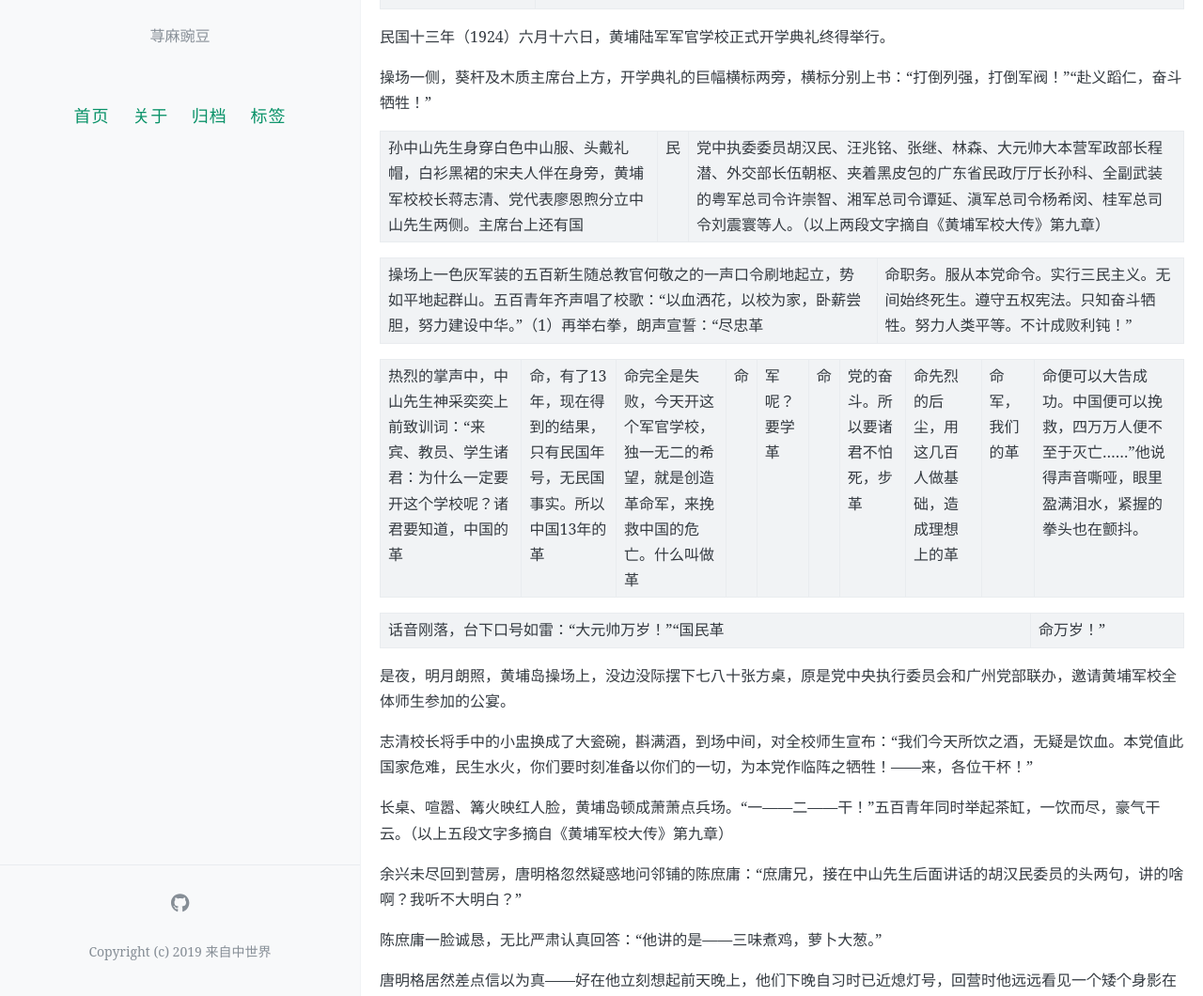
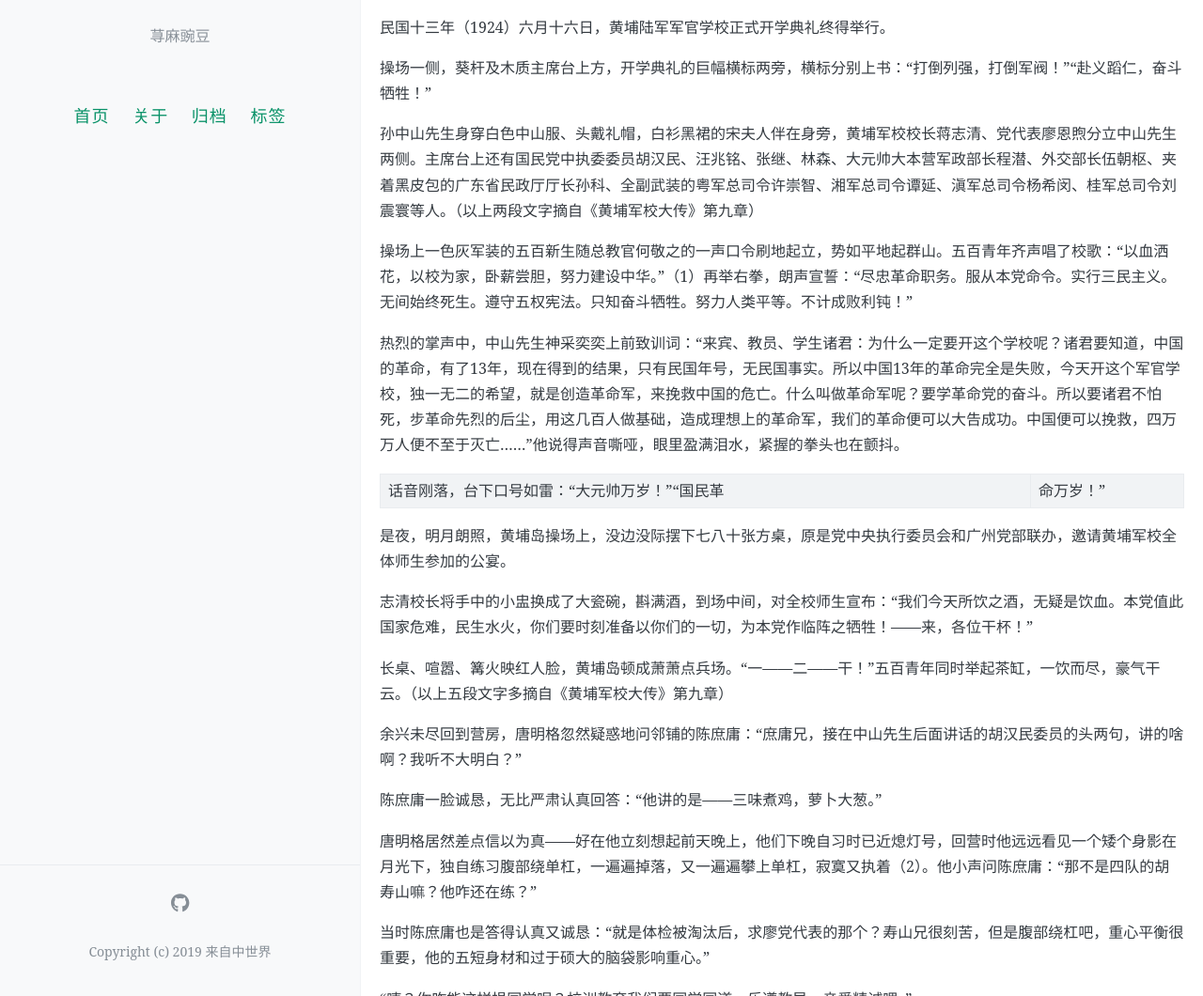
Before and after one commit to qianmawandou/frozenground06, a Jekyll site: the page built from _posts/2022-04-10-chapter06.md, in a window 1280 px wide and 1400 px high, scrolled down 1929 px. Shown: the part 340-1400 px from the top of the window at 94% size. Built offline with Jekyll 4.4.1, drawn with Linux system fonts in a browser that asks for light colours; comment, search, counter and statistics services are not loaded; some of the changed text lies outside the part shown.

Commit message:
Update 2022-04-10-chapter06.md

```diff
--- a/_posts/2022-04-10-chapter06.md
+++ b/_posts/2022-04-10-chapter06.md
@@ -78,18 +78,18 @@ comments: true
 
 所衣者，灰军装及衬衣裤一套，蹬草鞋，宿区无浴室、终日汗湿复捂干，人人军装后背凝满盐花；所食者，大锅推马勺，粗蔬淡饭，难见荤腥，还须狼吞虎咽方可在规定时间内得以果腹；所住者，草棚内的十几张稻草地铺，羊城湿热，被褥泛潮，虽有纱布蚊帐，仍难防蚊虫成群；所行者，开学典礼前的集训期间，不得离开黄埔岛，每日出操，风雨无阻，哪怕操场紧靠珠江口，日逢涨潮，操场中水漫数寸……
 
-而此种紧张单调的军事生活一旦和信仰、革|命、青春等结合一起，却如同所有宗教中长途跋涉朝圣的虔诚心灵一般，得以升华出无尽斗志和行动力——一个人的时间就那么多，若不用于思考，必用于行动。五百学员，无人叫苦，无人退缩，人人脱胎换骨去适应。
+而此种紧张单调的军事生活一旦和信仰、革命、青春等结合一起，却如同所有宗教中长途跋涉朝圣的虔诚心灵一般，得以升华出无尽斗志和行动力——一个人的时间就那么多，若不用于思考，必用于行动。五百学员，无人叫苦，无人退缩，人人脱胎换骨去适应。
 
 
 民国十三年（1924）六月十六日，黄埔陆军军官学校正式开学典礼终得举行。
 
 操场一侧，葵杆及木质主席台上方，开学典礼的巨幅横标两旁，横标分别上书：“打倒列强，打倒军阀！”“赴义蹈仁，奋斗牺牲！”
 
-孙中山先生身穿白色中山服、头戴礼帽，白衫黑裙的宋夫人伴在身旁，黄埔军校校长蒋志清、党代表廖恩煦分立中山先生两侧。主席台上还有国|民|党中执委委员胡汉民、汪兆铭、张继、林森、大元帅大本营军政部长程潜、外交部长伍朝枢、夹着黑皮包的广东省民政厅厅长孙科、全副武装的粤军总司令许崇智、湘军总司令谭延、滇军总司令杨希闵、桂军总司令刘震寰等人。（以上两段文字摘自《黄埔军校大传》第九章）
+孙中山先生身穿白色中山服、头戴礼帽，白衫黑裙的宋夫人伴在身旁，黄埔军校校长蒋志清、党代表廖恩煦分立中山先生两侧。主席台上还有国民党中执委委员胡汉民、汪兆铭、张继、林森、大元帅大本营军政部长程潜、外交部长伍朝枢、夹着黑皮包的广东省民政厅厅长孙科、全副武装的粤军总司令许崇智、湘军总司令谭延、滇军总司令杨希闵、桂军总司令刘震寰等人。（以上两段文字摘自《黄埔军校大传》第九章）
 
-操场上一色灰军装的五百新生随总教官何敬之的一声口令刷地起立，势如平地起群山。五百青年齐声唱了校歌：“以血洒花，以校为家，卧薪尝胆，努力建设中华。”（1）再举右拳，朗声宣誓：“尽忠革|命职务。服从本党命令。实行三民主义。无间始终死生。遵守五权宪法。只知奋斗牺牲。努力人类平等。不计成败利钝！”
+操场上一色灰军装的五百新生随总教官何敬之的一声口令刷地起立，势如平地起群山。五百青年齐声唱了校歌：“以血洒花，以校为家，卧薪尝胆，努力建设中华。”（1）再举右拳，朗声宣誓：“尽忠革命职务。服从本党命令。实行三民主义。无间始终死生。遵守五权宪法。只知奋斗牺牲。努力人类平等。不计成败利钝！”
 
-热烈的掌声中，中山先生神采奕奕上前致训词：“来宾、教员、学生诸君：为什么一定要开这个学校呢？诸君要知道，中国的革|命，有了13年，现在得到的结果，只有民国年号，无民国事实。所以中国13年的革|命完全是失败，今天开这个军官学校，独一无二的希望，就是创造革命军，来挽救中国的危亡。什么叫做革|命|军呢？要学革|命|党的奋斗。所以要诸君不怕死，步革|命先烈的后尘，用这几百人做基础，造成理想上的革|命军，我们的革|命便可以大告成功。中国便可以挽救，四万万人便不至于灭亡……”他说得声音嘶哑，眼里盈满泪水，紧握的拳头也在颤抖。
+热烈的掌声中，中山先生神采奕奕上前致训词：“来宾、教员、学生诸君：为什么一定要开这个学校呢？诸君要知道，中国的革命，有了13年，现在得到的结果，只有民国年号，无民国事实。所以中国13年的革命完全是失败，今天开这个军官学校，独一无二的希望，就是创造革命军，来挽救中国的危亡。什么叫做革命军呢？要学革命党的奋斗。所以要诸君不怕死，步革命先烈的后尘，用这几百人做基础，造成理想上的革命军，我们的革命便可以大告成功。中国便可以挽救，四万万人便不至于灭亡……”他说得声音嘶哑，眼里盈满泪水，紧握的拳头也在颤抖。
 
 话音刚落，台下口号如雷：“大元帅万岁！”“国民革|命万岁！”
 
@@ -177,7 +177,7 @@ comments: true
 
 唐明格恭然敬礼答道：“回何总教官，学生偶然所知，胡寿山同学因刻苦练习单杠，严重擦破手掌，此番已是带伤上阵，故而才在最后路障段落后于学生，学生以健康之身比寿山兄带伤之身而得胜，是胜之不武，胜利还当属于胡同学这样意志坚强的人！”
 
-何敬之听后大为感动，连声道：“好！好！唐明格同学为人正直磊落，胸襟坦荡，不计个人得失，若多些此类学生，乃是黄埔之幸运，本党之幸！革|命之幸！”说完他和邓教育长带头鼓掌，苏联顾问泽勃罗夫斯基也向唐明格颔首微笑。
+何敬之听后大为感动，连声道：“好！好！唐明格同学为人正直磊落，胸襟坦荡，不计个人得失，若多些此类学生，乃是黄埔之幸运，本党之幸！革命之幸！”说完他和邓教育长带头鼓掌，苏联顾问泽勃罗夫斯基也向唐明格颔首微笑。
 
 赛后回营，陈庶庸对唐明格嘿嘿一笑：“明格兄此番拱手退让一步，风光无二，何总教官此番定将你的名字铭刻在心啦！”
 
```
